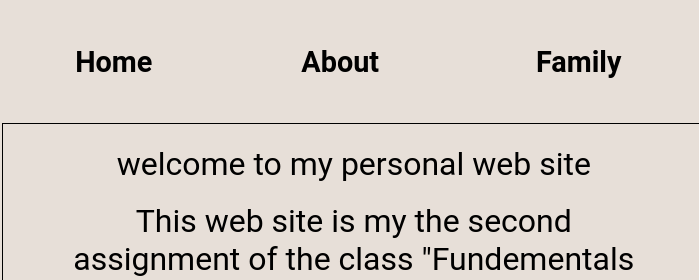
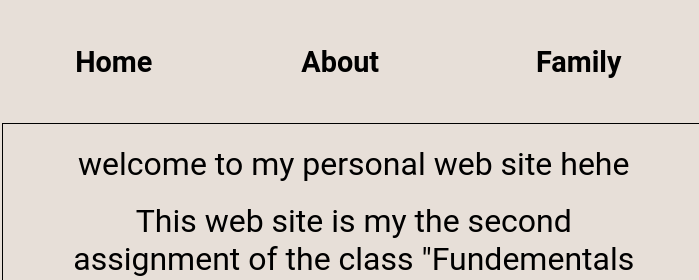
Before and after one commit to tuvshinerdene1/tuvshinerdene1.github.io, a plain HTML site: page lab2_final/home.html in a window 1280 px wide. Shown: the top 280 px of the page, 0-699 px from the left. Drawn offline with Linux system fonts and the light colour scheme.

Commit message:
checking

```diff
--- a/lab2_final/home.html
+++ b/lab2_final/home.html
@@ -24,7 +24,7 @@
 
                         <th class="textSection">
                             <br>
-                            <h2>welcome to my personal web site</h2>
+                            <h2>welcome to my personal web site hehe</h2>
                             <br>
                             <p>This web site is my the second assignment of the
                                 class "Fundementals of internet technology"</p>
```
